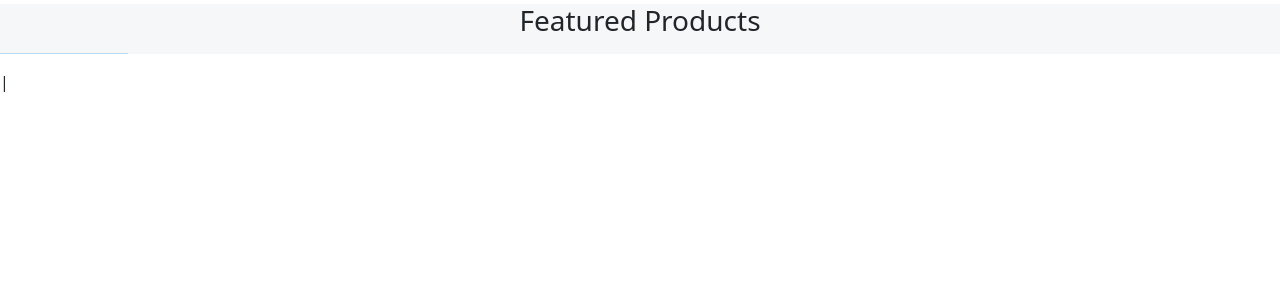
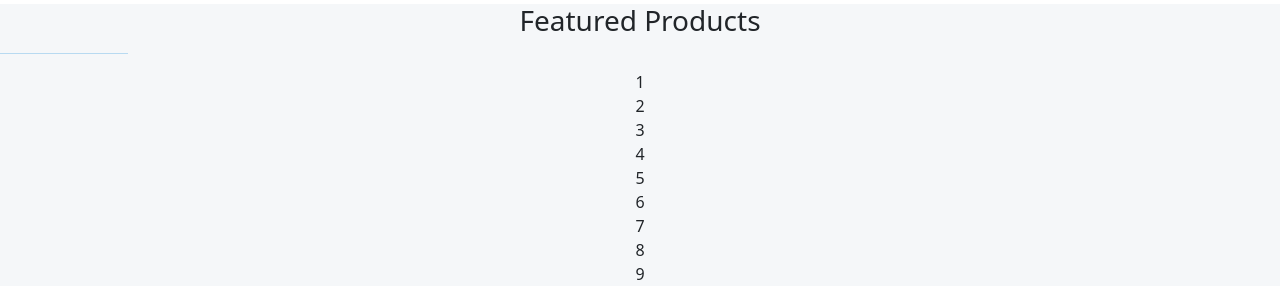
Before and after one commit to zaurkhalilli/DNK, a React (Create React App) app: page / in a window 1280 px wide. Shown: the part 1659-1949 px from the top of the page. Before the commit the page ends 1753 px from the top, so only its background shows below. Built offline with nearby package versions, Linux system fonts and the light colour scheme.

Commit message:
grid adds

```diff
--- a/src/Components/HomeProduct/Homeproduct.jsx
+++ b/src/Components/HomeProduct/Homeproduct.jsx
@@ -6,6 +6,18 @@ const Homeproduct = () => {
      <div className="producthead">
      <h3>Featured Products</h3>
       <hr />
+      <div class="grid-container">
+      <div class="grid-item">1</div>
+      <div class="grid-item">2</div>
+      <div class="grid-item">3</div>
+      <div class="grid-item">4</div>
+      <div class="grid-item">5</div>
+      <div class="grid-item">6</div>
+      <div class="grid-item">7</div>
+      <div class="grid-item">8</div>
+      <div class="grid-item">9</div>
+</div>
+
      </div>
     </div>
   )
```
